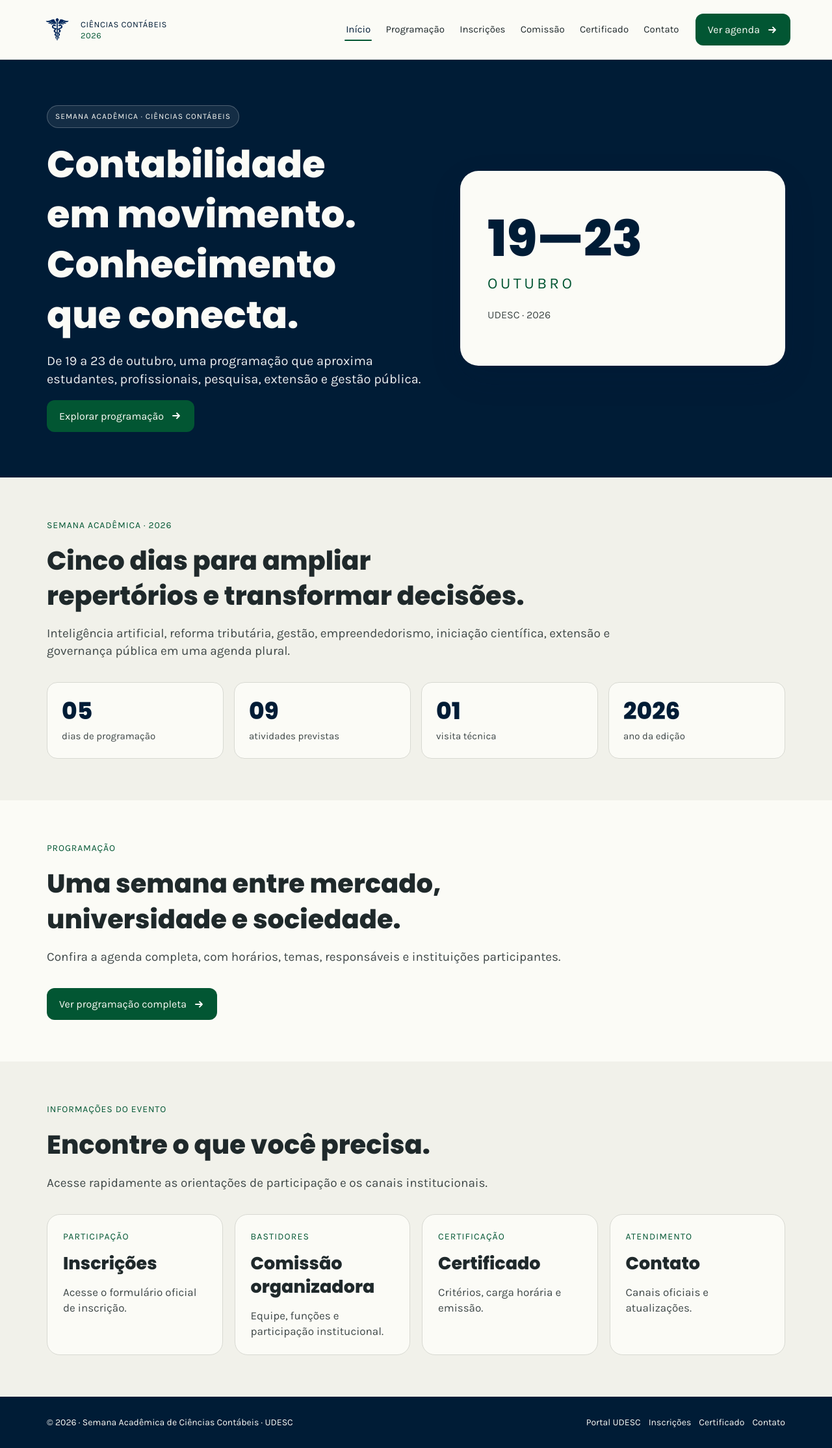
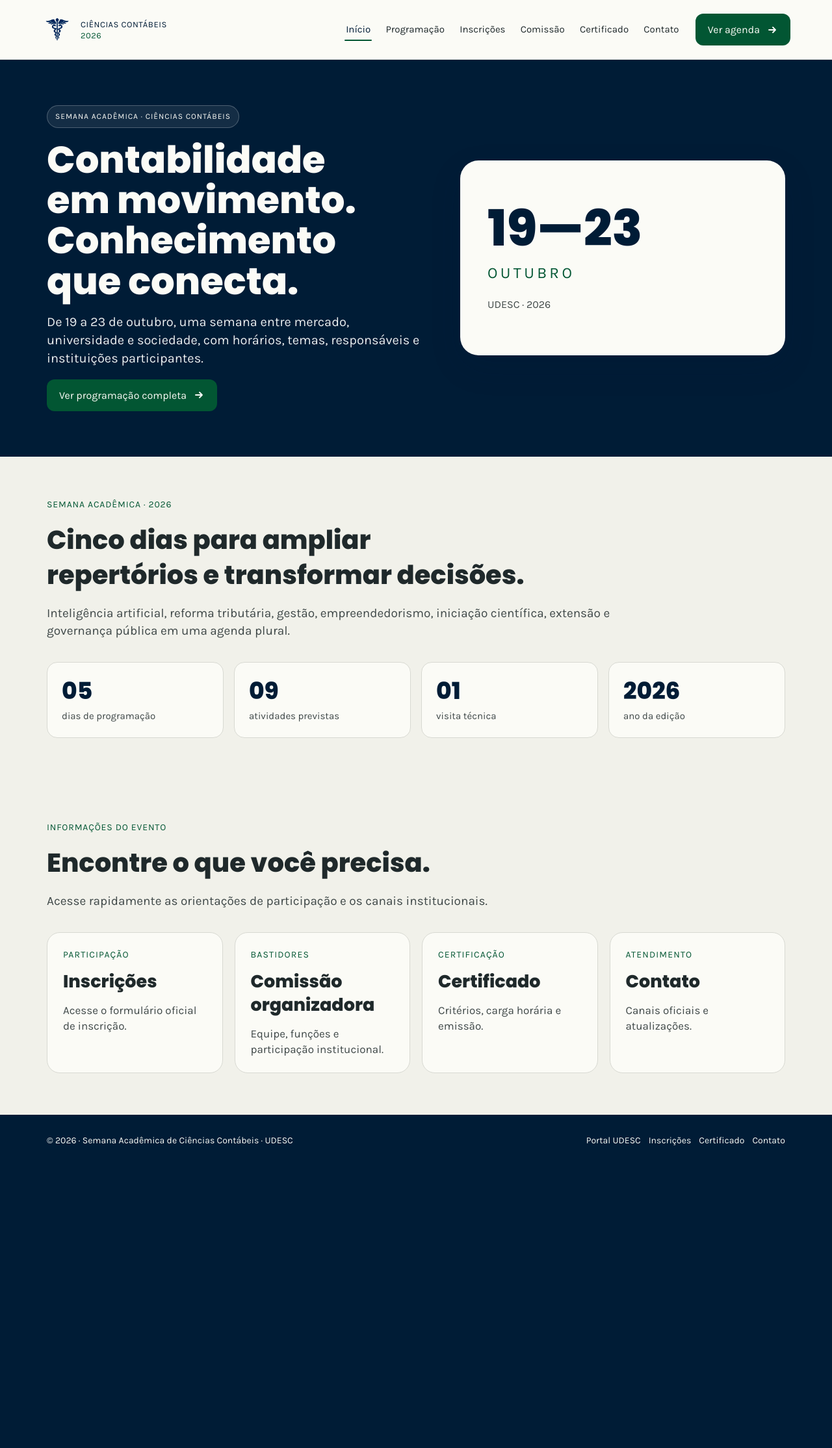
Before and after one commit to semanaacademicacontabeis/semanaacademicacontabeis.github.io, a Jekyll site: the page built from index.html, in a window 1280 px wide. Shown: the whole page at 65% size. Built offline with Jekyll 4.4.1, drawn with Linux system fonts in a browser that asks for light colours; after the commit the page ends 1795 px from its top, so only the background shows below that.

Commit message:
Mescla chamada de programacao ao banner inicial

```diff
--- a/_includes/hero.html
+++ b/_includes/hero.html
@@ -5,8 +5,8 @@
       <h1>{{ page.hero_title }}</h1>
       <p class="hero__lead">{{ page.hero_lead }}</p>
       <div class="hero__actions">
-        <a class="button button--primary" href="#detalhes">
-          {% if page.home %}Explorar programação{% else %}Ver detalhes{% endif %}
+        <a class="button button--primary" href="{% if page.home %}{{ '/programacao/' | relative_url }}{% else %}#detalhes{% endif %}">
+          {% if page.home %}Ver programação completa{% else %}Ver detalhes{% endif %}
           <img src="{{ '/assets/images/arrow-right.svg' | relative_url }}" alt="" aria-hidden="true">
         </a>
         {% unless page.home %}
--- a/assets/css/style.scss
+++ b/assets/css/style.scss
@@ -361,7 +361,7 @@ b {
 .hero h1 {
   max-width: 920px;
   font-size: clamp(48px, 4.5vw, 64px);
-  line-height: 1.34;
+  line-height: 1.08;
 }
 
 .hero__lead {
@@ -1054,7 +1054,7 @@ b {
   .hero--home .hero__inner { gap: 16px; padding: 38px 24px 40px; }
   .hero__copy { gap: 16px; }
   .eyebrow--pill { width: 100%; min-width: 0; padding: 7px 11px; font-size: 12px; }
-  .hero h1 { font-size: 40px; line-height: 1.32; }
+  .hero h1 { font-size: 40px; line-height: 1.12; }
   .hero__lead { font-size: 18px; line-height: 25px; }
   .hero__actions .button--ghost { display: none; }
   .hero__date-card { min-height: 190px; padding: 28px; border-radius: 22px; }
--- a/index.html
+++ b/index.html
@@ -6,7 +6,7 @@ home: true
 description: Cinco dias de conhecimento, pesquisa, extensão e conexões na Semana Acadêmica de Ciências Contábeis 2026 da UDESC.
 hero_badge: Semana Acadêmica · Ciências Contábeis
 hero_title: Contabilidade em movimento. Conhecimento que conecta.
-hero_lead: De 19 a 23 de outubro, uma programação que aproxima estudantes, profissionais, pesquisa, extensão e gestão pública.
+hero_lead: De 19 a 23 de outubro, uma semana entre mercado, universidade e sociedade, com horários, temas, responsáveis e instituições participantes.
 ---
 
 {% include hero.html %}
@@ -22,20 +22,6 @@ hero_lead: De 19 a 23 de outubro, uma programação que aproxima estudantes, pro
     <div class="metric"><strong>09</strong><span>atividades previstas</span></div>
     <div class="metric"><strong>01</strong><span>visita técnica</span></div>
     <div class="metric"><strong>2026</strong><span>ano da edição</span></div>
-  </div>
-</section>
-
-<section class="section section--white" aria-labelledby="programacao-title">
-  <div class="shell">
-    <div class="section__heading">
-      <p class="eyebrow">PROGRAMAÇÃO</p>
-      <h2 id="programacao-title">Uma semana entre mercado, universidade e sociedade.</h2>
-      <p>Confira a agenda completa, com horários, temas, responsáveis e instituições participantes.</p>
-    </div>
-    <a class="button button--primary" href="{{ '/programacao/' | relative_url }}">
-      Ver programação completa
-      <img src="{{ '/assets/images/arrow-right.svg' | relative_url }}" alt="" aria-hidden="true">
-    </a>
   </div>
 </section>
 
```
